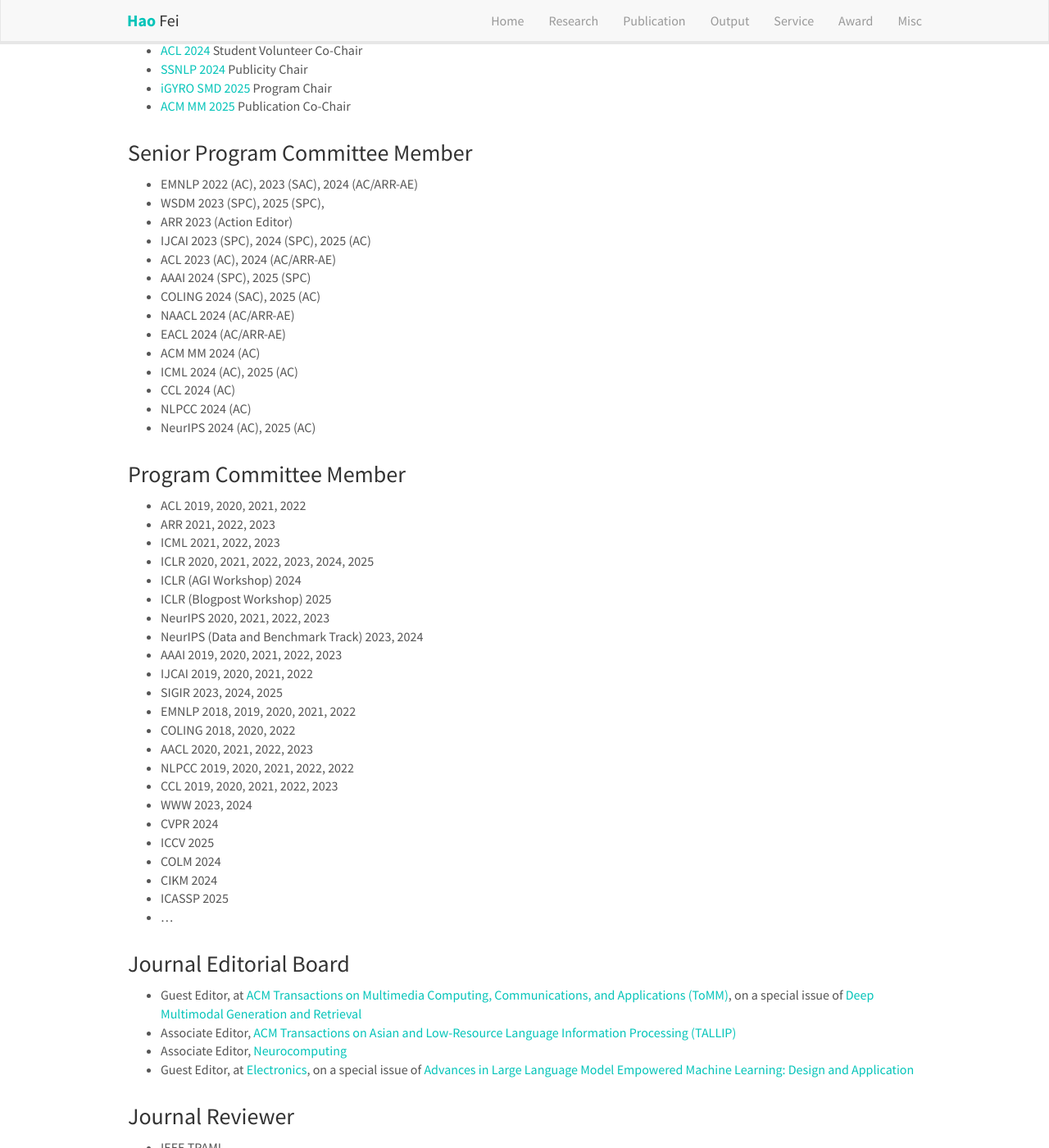
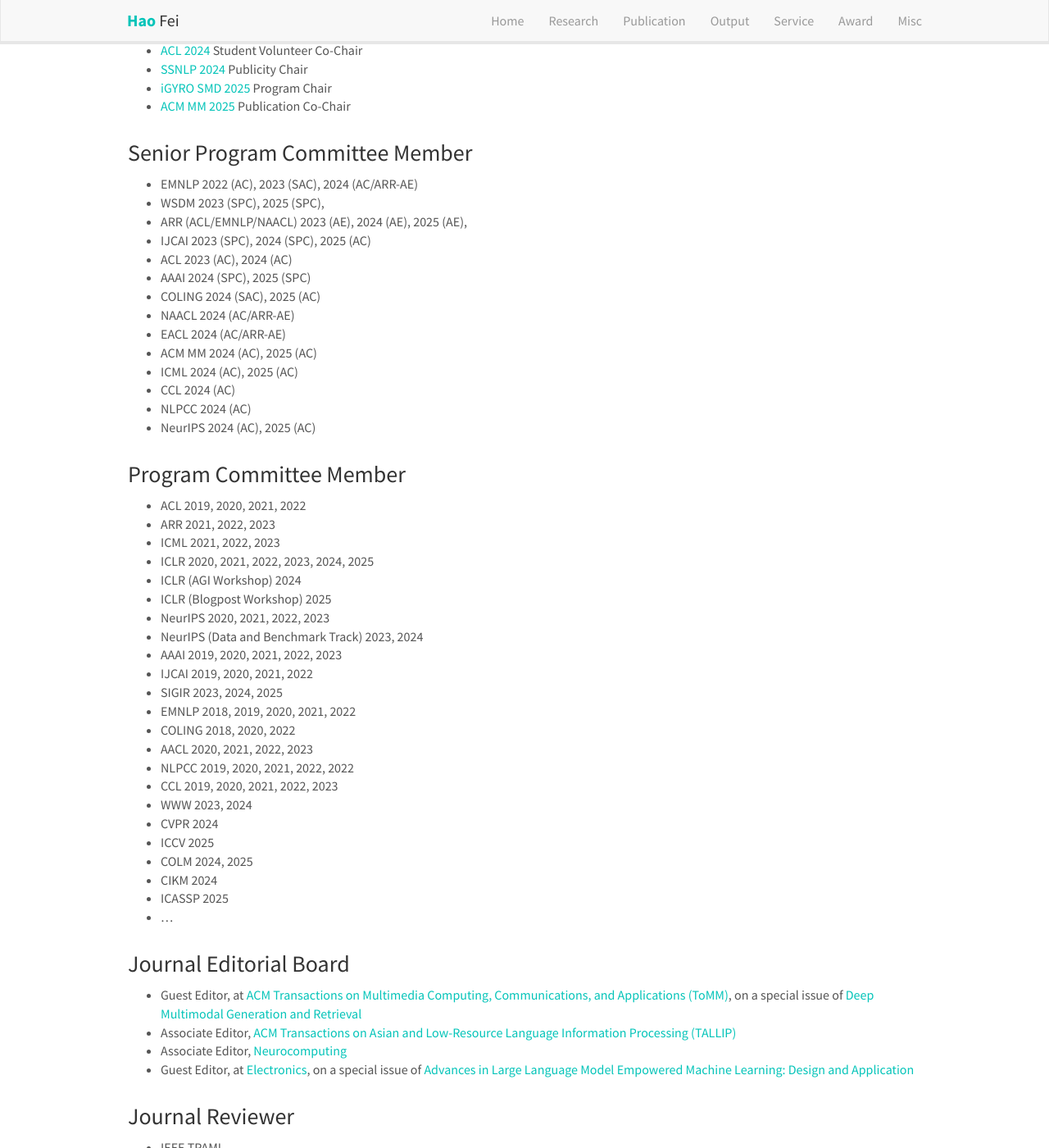
Before and after one commit to scofield7419/scofield7419.github.io, a Jekyll site: the page built from _pages/services.md, in a window 1280 px wide and 1400 px high, scrolled down 301 px. Shown: the whole window at 82% size. Built offline with Jekyll 4.4.1, drawn with Linux system fonts in a browser that asks for light colours; nearby versions of some CDN libraries; comment, search, counter and statistics services are not loaded; a style sheet for code colours, icons or effects is not loaded.

Commit message:
Update services.md

```diff
--- a/_pages/services.md
+++ b/_pages/services.md
@@ -33,14 +33,14 @@
 
 - EMNLP 2022 (AC), 2023 (SAC), 2024 (AC/ARR-AE)
 - WSDM 2023 (SPC), 2025 (SPC),
-- ARR 2023 (Action Editor)
+- ARR (ACL/EMNLP/NAACL) 2023 (AE), 2024 (AE), 2025 (AE),
 - IJCAI 2023 (SPC), 2024 (SPC), 2025 (AC)
-- ACL 2023 (AC), 2024 (AC/ARR-AE)
+- ACL 2023 (AC), 2024 (AC)
 - AAAI 2024 (SPC), 2025 (SPC)
 - COLING 2024 (SAC), 2025 (AC)
 - NAACL 2024 (AC/ARR-AE)
 - EACL 2024 (AC/ARR-AE)
-- ACM MM 2024 (AC)
+- ACM MM 2024 (AC), 2025 (AC)
 - ICML 2024 (AC), 2025 (AC)
 - CCL 2024 (AC)
 - NLPCC 2024 (AC)
@@ -72,7 +72,7 @@
 - WWW 2023, 2024
 - CVPR 2024
 - ICCV 2025
-- COLM 2024
+- COLM 2024, 2025
 - CIKM 2024
 - ICASSP 2025
 - ...
```
